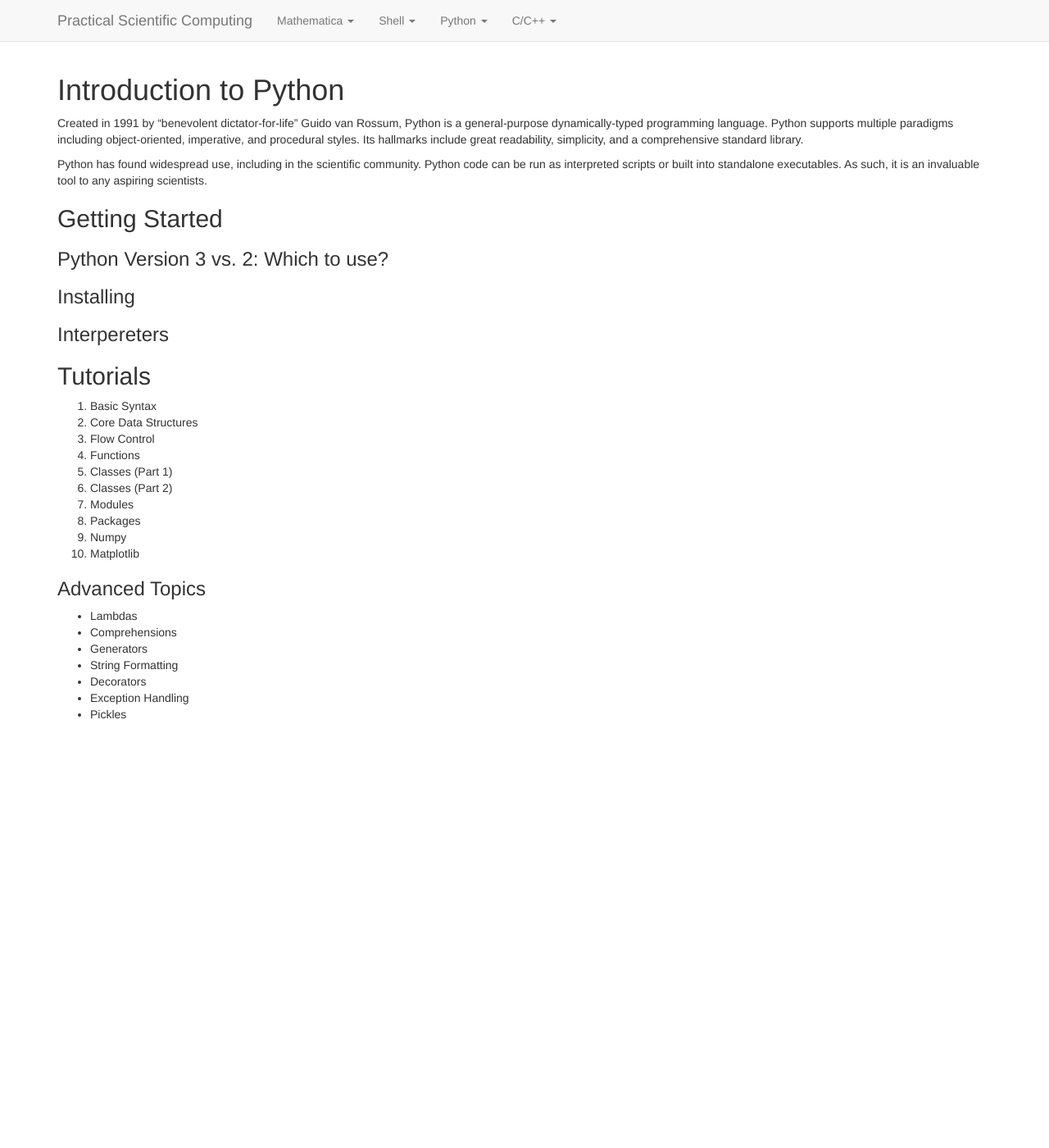
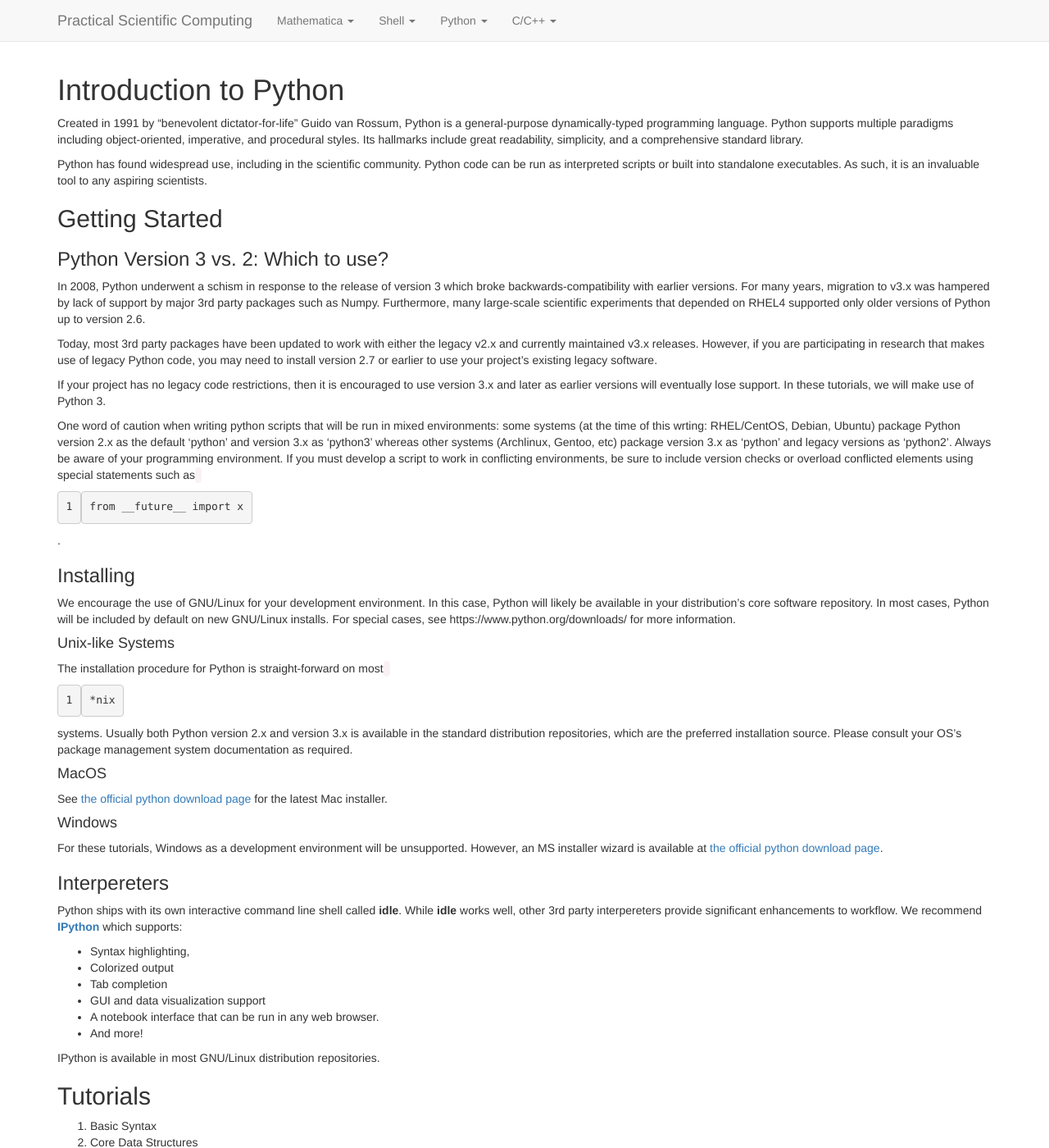
Before and after one commit to practical-scientific-computing/practical-scientific-computing.github.io, a Jekyll site: the page built from python/00-intro.md, in a window 1280 px wide and 1400 px high. Shown: the whole window at 82% size. Built offline with Jekyll 4.4.1, drawn with Linux system fonts in a browser that asks for light colours; nearby versions of some CDN libraries; Markdown is read by kramdown in place of the engine named in the settings.

Commit message:
Updated python intro

```diff
--- a/python/00-intro.md
+++ b/python/00-intro.md
@@ -20,10 +20,67 @@ executables. As such, it is an invaluable tool to any aspiring scientists.
 
 ### Python Version 3 vs. 2: Which to use?
 
+In 2008, Python underwent a schism in response to the release of version 3 which
+broke backwards-compatibility with earlier versions. For many years, migration
+to v3.x was hampered by lack of support by major 3rd party packages such as
+Numpy. Furthermore, many large-scale scientific experiments that depended on
+RHEL4 supported only older versions of Python up to version 2.6.
+
+Today, most 3rd party packages have been updated to work with either the legacy
+v2.x and currently maintained v3.x releases. However, if you are participating
+in research that makes use of legacy Python code, you may need to install
+version 2.7 or earlier to use your project's existing legacy software.
+
+If your project has no legacy code restrictions, then it is encouraged to use
+version 3.x and later as earlier versions will eventually lose support. In these
+tutorials, we will make use of Python 3.
+
+One word of caution when writing python scripts that will be run in mixed
+environments: some systems (at the time of this wrting: RHEL/CentOS, Debian,
+Ubuntu) package Python version 2.x as the default 'python' and version 3.x as
+'python3' whereas other systems (Archlinux, Gentoo, etc) package version 3.x as
+'python' and legacy versions as 'python2'. Always be aware of your programming
+environment. If you must develop a script to work in conflicting environments,
+be sure to include version checks or overload conflicted elements using special
+statements such as `from __future__ import x`.
+
 ### Installing
+
+We encourage the use of GNU/Linux for your development environment. In this
+case, Python will likely be available in your distribution's core software
+repository. In most cases, Python will be included by default on new GNU/Linux
+installs. For special cases, see https://www.python.org/downloads/ for more
+information.
+
+#### Unix-like Systems
+The installation procedure for Python is straight-forward on most `*nix`
+systems. Usually both Python version 2.x and version 3.x is available in the
+standard distribution repositories, which are the preferred installation source.
+Please consult your OS's package management system documentation as required.
+
+#### MacOS
+
+See [the official python download page](https://www.python.org/downloads/ "Python Download") for the latest Mac installer.
+
+#### Windows
+
+For these tutorials, Windows as a development environment will be unsupported.
+However, an MS installer wizard is available at [the official python download page](https://www.python.org/downloads/).
 
 ### Interpereters
 
+Python ships with its own interactive command line shell called **idle**. While
+**idle** works well, other 3rd party interpereters provide significant
+enhancements to workflow. We recommend [**IPython**](http://ipython.org)
+which supports:
+ - Syntax highlighting,
+ - Colorized output
+ - Tab completion
+ - GUI and data visualization support
+ - A notebook interface that can be run in any web browser.
+ - And more!
+
+IPython is available in most GNU/Linux distribution repositories.
 
 ## Tutorials
 
```
